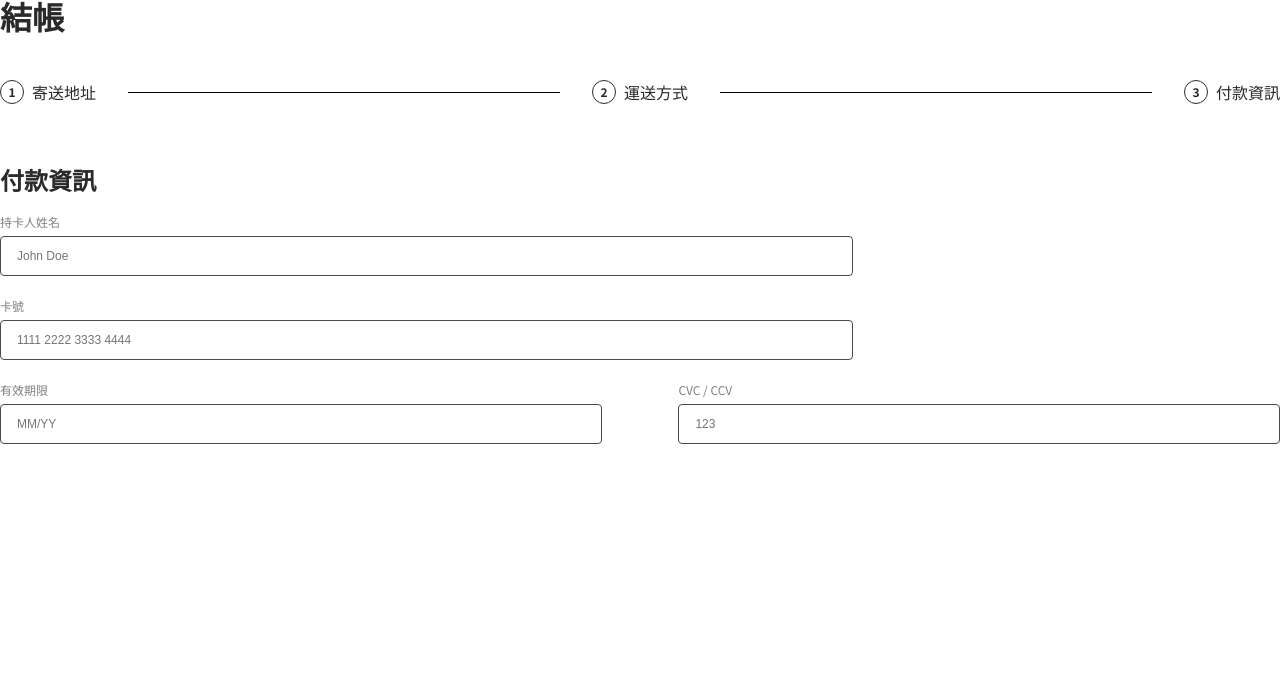
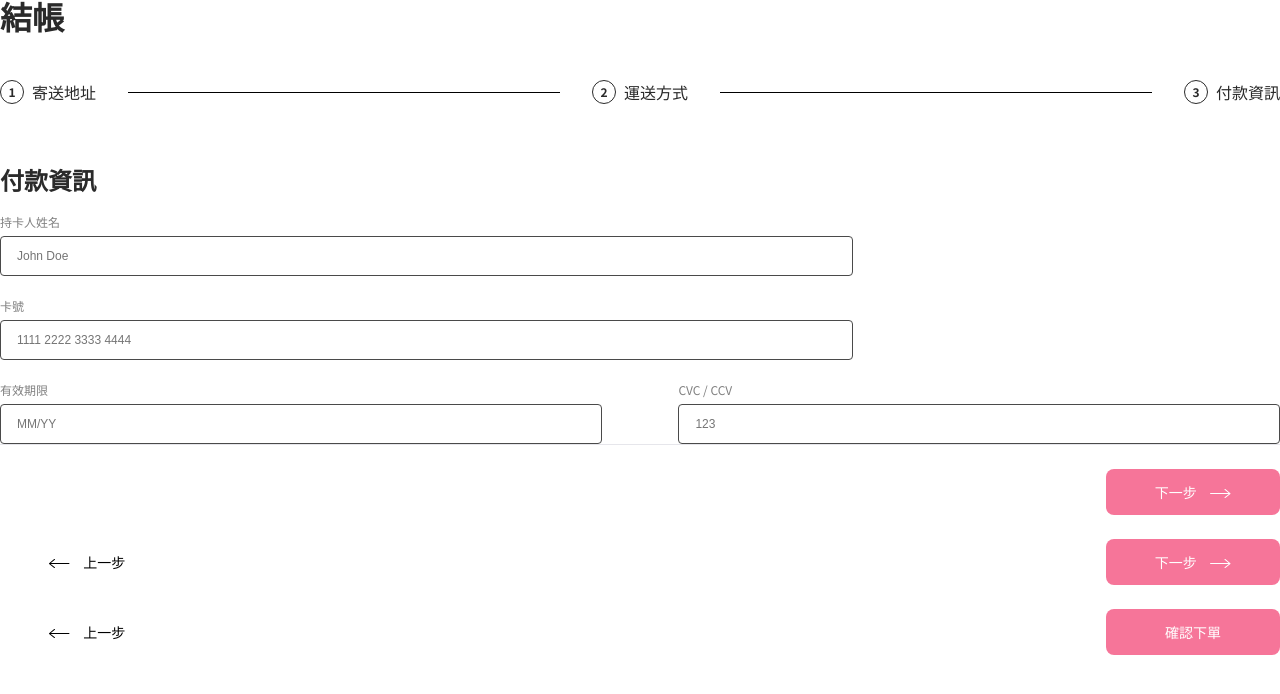
Before and after one commit to magic9701/alphashop, a React (Create React App) app: page / in a window 1280 px wide. Shown: the top 694 px of the page. Built offline with nearby package versions, Linux system fonts and the light colour scheme.

Commit message:
feat: add ProgressControl in checkout

```diff
--- a/src/App.js
+++ b/src/App.js
@@ -3,14 +3,16 @@ import StepProgress from "components/main/checkout/StepProgress";
 import StepOne from "components/main/checkout/StepOne";
 import StepTwo from "components/main/checkout/StepTwo";
 import StepThree from "components/main/checkout/StepThree";
+import ProgressControl from "components/main/checkout/ProgressControl";
 
 function App() {
   return (
     <div>
       <StepProgress />
-      {/* <StepOne /> */}
-      {/* <StepTwo /> */}
+      {/* <StepOne />
+      <StepTwo /> */}
       <StepThree />
+      <ProgressControl />
     </div>
   );
 }
--- /dev/null
+++ b/src/components/main/checkout/ProgressControl.js
@@ -0,0 +1,62 @@
+import styles from "components/main/checkout/ProgressControl.module.scss";
+import ArrowPrevious from "assets/icons/PreviousArrow.svg";
+import ArrowNext from "assets/icons/NextArrow.svg";
+
+function ButtonPrevious() {
+  return (
+    <button className={`${styles.prev} cursor-point`}>
+      <img
+        className={styles.prevArrow + " cursor-point"}
+        src={ArrowPrevious}
+        alt="ArrowPrevious"
+      />
+      上一步
+    </button>
+  );
+}
+
+function ButtonNext() {
+  return (
+    <button className={`${styles.next} cursor-point`}>
+      下一步
+      <img
+        className={`${styles.NextArrow} cursor-point`}
+        src={ArrowNext}
+        alt="ArrowNext"
+      />
+    </button>
+  );
+}
+
+function ButtonSubmit() {
+  return <button className={`${styles.submit} cursor-point`}>確認下單</button>;
+}
+
+function ProgressControl() {
+  return (
+    <section className={`${styles.progressControlContainer} col col-12`}>
+      <section
+        className={`${styles.buttonGroup} ${styles.addressButtonGroup} col col-12`}
+        data-phase="address"
+      >
+        <ButtonNext />
+      </section>
+      <section
+        className={`${styles.buttonGroup} col col-12`}
+        data-phase="shipping"
+      >
+        <ButtonPrevious />
+        <ButtonNext />
+      </section>
+      <section
+        className={`${styles.buttonGroup} col col-12`}
+        data-phase="credit-card"
+      >
+        <ButtonPrevious />
+        <ButtonSubmit />
+      </section>
+    </section>
+  );
+}
+
+export default ProgressControl;
--- /dev/null
+++ b/src/components/main/checkout/ProgressControl.module.scss
@@ -0,0 +1,43 @@
+.progressControlContainer {
+  border-top: 1px solid #E6E6EB;
+
+  .buttonGroup {
+    justify-content: space-between;
+    margin-top: 24px;
+
+    button {
+      height: 46px;
+      width: 30%;
+      max-width: 174px;
+      border-radius: 8px;
+      border: 0;
+      font-family: 'Inter';
+      font-style: normal;
+      font-weight: 500;
+      font-size: 14px;
+      line-height: 17px;
+    }
+
+    .prev {
+      background-color: var(--background-color);
+
+      img {
+        margin-right: 13.5px;
+      }
+    }
+
+    .next,
+    .submit {
+      color: var(--white);
+      background-color: var(--pink);
+
+      img {
+        margin-left: 13.5px;
+      }
+    }
+  }
+
+  .addressButtonGroup {
+    justify-content: flex-end;
+  }
+}
```
Also changed, not shown: src/assets/icons/NextArrow.svg (added), src/assets/icons/PreviousArrow.svg (added).
